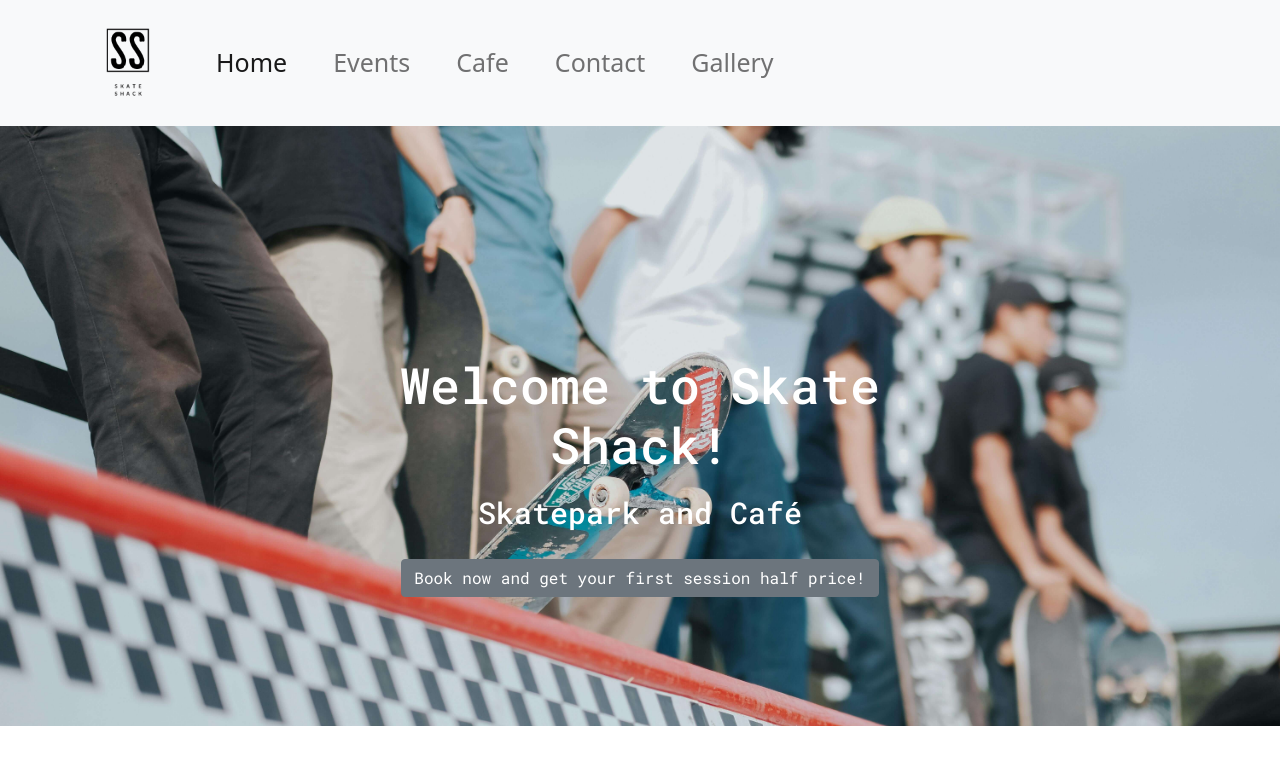
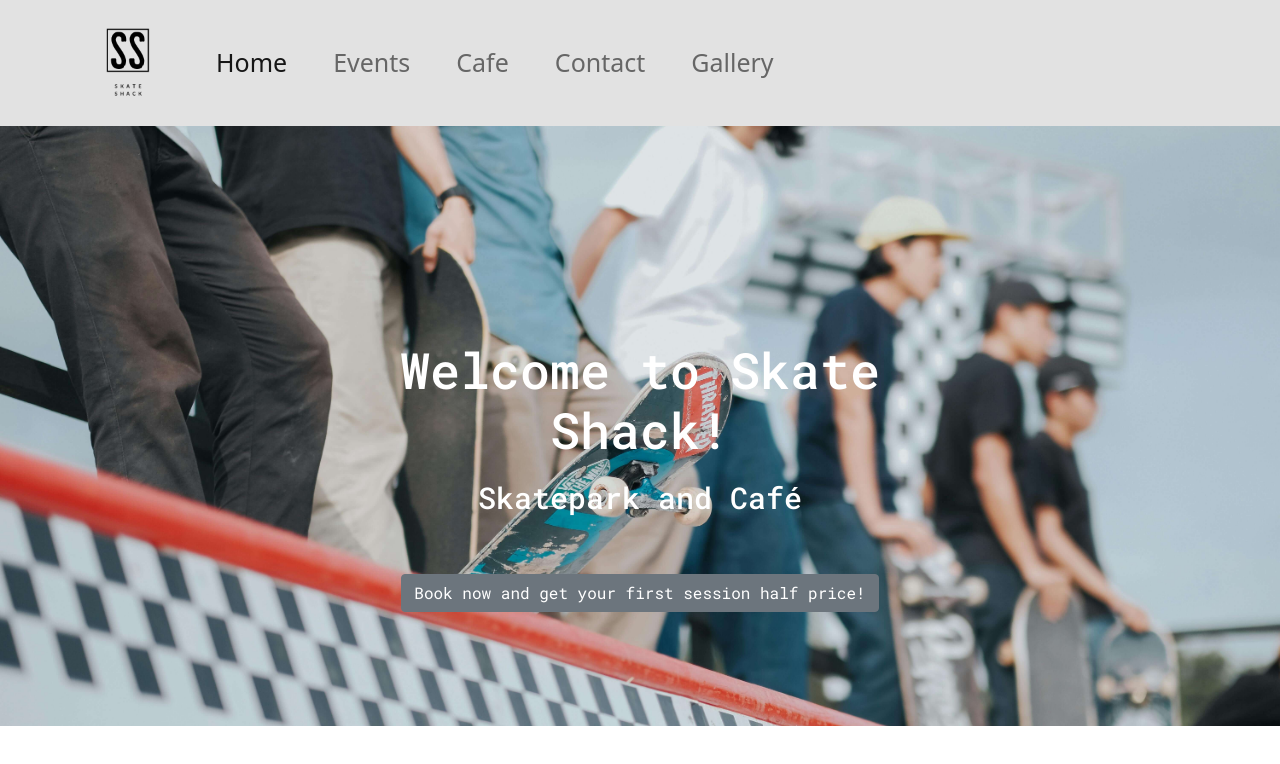
Before and after one commit to LewBeavenDev/SkateShack, a plain HTML site: page index.html in a window 1280 px wide. Drawn offline with nearby package versions, Linux system fonts and the light colour scheme.

Commit message:
Added further styling to landing page and nav bar

```diff
--- a/assets/style/style.css
+++ b/assets/style/style.css
@@ -6,13 +6,21 @@
 
 .nav {
     font-family: 'Roboto Mono', monospace;
+
 }
+
+.navbar {
+    background-color: #e2e2e2;
+
+}
+
 
 .nav-link {
     font-size: 25px;
     font-weight: 300;
     margin-right: 20px;
     margin-left: 10px;
+
 }
 
 
@@ -49,6 +57,6 @@
 
 }
 
-.btn-secondary {
-    margin-top: 20px;
+.btn {
+    margin-top: 50px;
 }
--- a/index.html
+++ b/index.html
@@ -15,7 +15,7 @@
 
       </head>
 <body>
-  <nav class="navbar navbar-expand-md navbar-light bg-light">
+  <nav class="navbar navbar-expand-md navbar-light">
     <div class="container">
       <a href="index.html" class="navbar-brand">
         <img src=".\assets\media\Logo\Skate Shack-logos_black.png" alt="SkateShack Logo" width="100" height="100" >
@@ -53,7 +53,7 @@
       <div class="welcome-text">
         <h1>Welcome to Skate Shack!</h1>
         <h3>Skatepark and Café</h3>
-        <button type="button" class="btn btn-secondary mt-20">Book now and get your first session half price!</button>
+        <button type="button" class="btn btn-secondary">Book now and get your first session half price!</button>
       </div>
     </div>
   </div>
```
